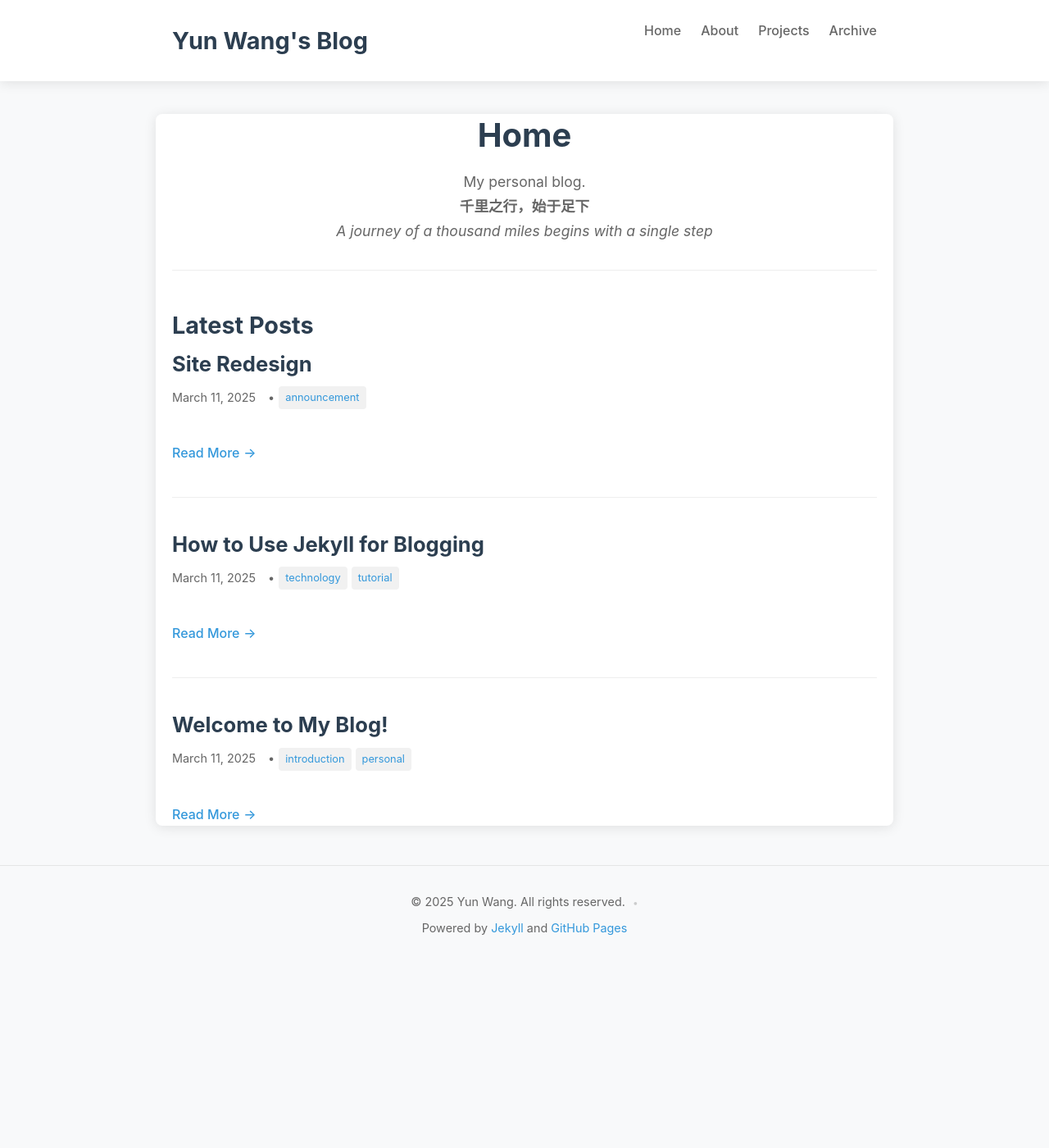
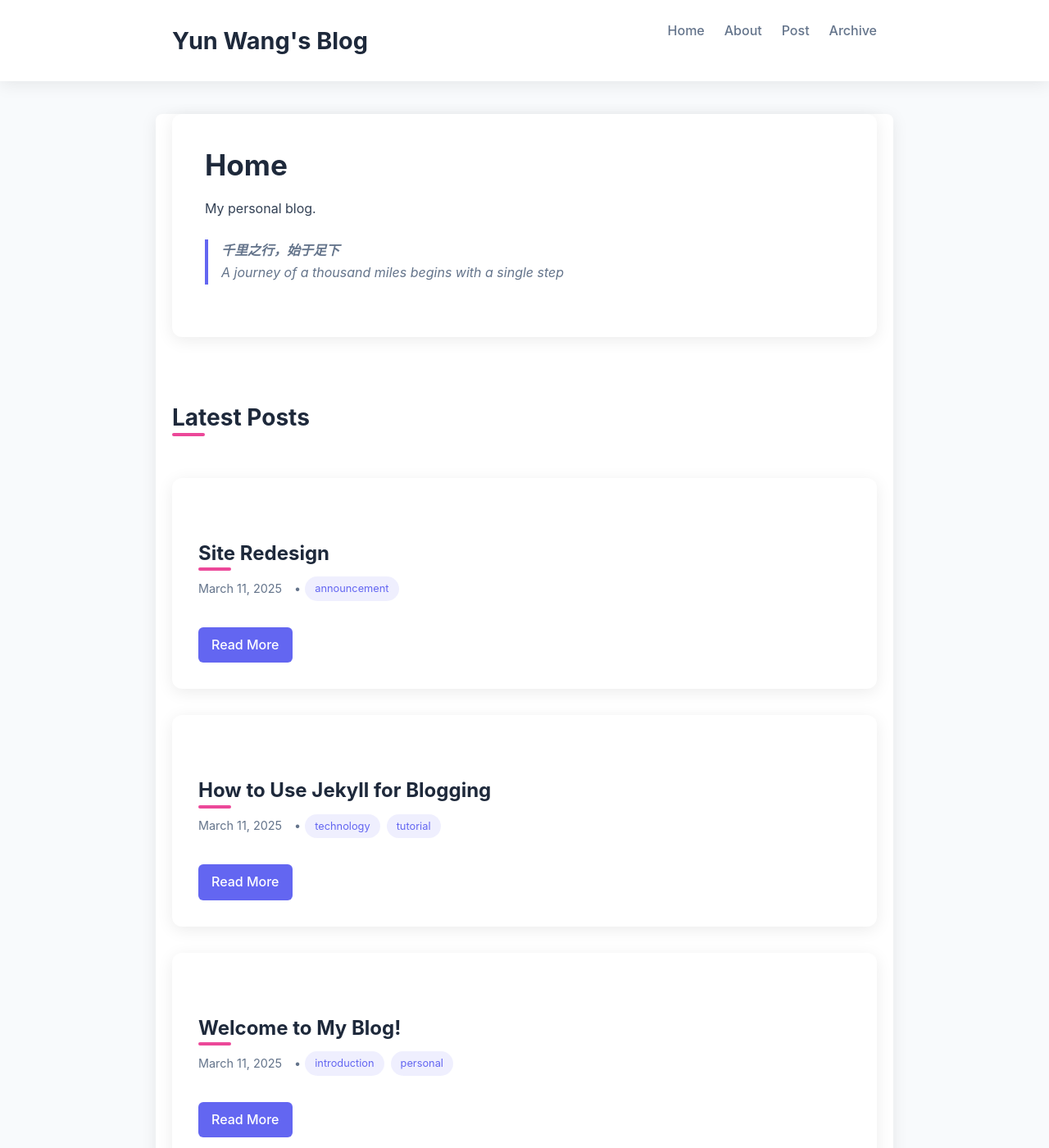
Before and after one commit to wangyunai/YunWang-Blog, a Jekyll site: the page built from index.md, in a window 1280 px wide and 1400 px high. Shown: the whole window at 82% size. Built offline with Jekyll 4.4.1, drawn with Linux system fonts in a browser that asks for light colours.

Commit message:
Modern design update: renamed Projects to Post, added colors, improved cards

```diff
--- a/_layouts/default.html
+++ b/_layouts/default.html
@@ -16,7 +16,7 @@
                 <ul>
                     <li><a href="{{ '/' | relative_url }}">Home</a></li>
                     <li><a href="{{ '/about/' | relative_url }}">About</a></li>
-                    <li><a href="{{ '/projects/' | relative_url }}">Projects</a></li>
+                    <li><a href="{{ '/projects/' | relative_url }}">Post</a></li>
                     <li><a href="{{ '/archive/' | relative_url }}">Archive</a></li>
                 </ul>
             </nav>
--- a/_layouts/home.html
+++ b/_layouts/home.html
@@ -28,13 +28,7 @@ layout: default
               {% endfor %}
           {% endif %}
         </p>
-        <div class="post-excerpt">
-          {% assign excerpt_content = post.excerpt | strip_html | strip | remove: post.title %}
-          {% if excerpt_content != "" %}
-            {{ excerpt_content | truncatewords: 30 }}
-          {% endif %}
-          <a href="{{ post.url | relative_url }}" class="read-more">Read More</a>
-        </div>
+        <a href="{{ post.url | relative_url }}" class="read-more">Read More</a>
       </li>
       {% endfor %}
     </ul>
--- a/assets/css/main.css
+++ b/assets/css/main.css
@@ -6,15 +6,18 @@
 }
 
 :root {
-    --primary-color: #3498db;
-    --secondary-color: #2c3e50;
-    --accent-color: #e74c3c;
-    --text-color: #333;
-    --light-text: #666;
-    --bg-color: #f8f9fa;
+    --primary-color: #6366f1; /* Indigo */
+    --secondary-color: #1e293b; /* Slate 800 */
+    --accent-color: #ec4899; /* Pink 500 */
+    --text-color: #334155; /* Slate 700 */
+    --light-text: #64748b; /* Slate 500 */
+    --bg-color: #f8fafc; /* Slate 50 */
     --container-bg: #fff;
-    --border-color: #eee;
-    --shadow: 0 2px 15px rgba(0, 0, 0, 0.1);
+    --border-color: #e2e8f0; /* Slate 200 */
+    --shadow: 0 4px 20px rgba(0, 0, 0, 0.08);
+    --card-radius: 12px;
+    --button-radius: 6px;
+    --transition: all 0.3s ease;
 }
 
 body {
@@ -139,22 +142,24 @@ a:hover {
 
 /* Home styles */
 .home-intro {
-    text-align: center;
-    margin-bottom: 3rem;
-    padding-bottom: 2rem;
-    border-bottom: 1px solid var(--border-color);
+    background-color: var(--container-bg);
+    border-radius: var(--card-radius);
+    padding: 2.5rem;
+    margin-bottom: 2.5rem;
+    box-shadow: var(--shadow);
 }
 
 .home-intro h1 {
+    color: var(--secondary-color);
     margin-bottom: 1rem;
-    font-size: 2.5rem;
 }
 
-.home-intro p {
-    font-size: 1.1rem;
+.home-intro blockquote {
+    border-left: 4px solid var(--primary-color);
+    padding-left: 1rem;
+    font-style: italic;
+    margin: 1.5rem 0;
     color: var(--light-text);
-    max-width: 700px;
-    margin: 0 auto;
 }
 
 /* Post styles */
@@ -170,11 +175,12 @@ a:hover {
 }
 
 .post-meta {
-    color: var(--light-text);
-    font-size: 0.9rem;
-    margin-top: 0.7rem;
     display: flex;
     align-items: center;
+    flex-wrap: wrap;
+    font-size: 0.9rem;
+    color: var(--light-text);
+    margin-bottom: 1rem;
 }
 
 .post-meta time {
@@ -267,36 +273,37 @@ a:hover {
 /* Home page styles */
 .home .post-list {
     list-style: none;
-    padding: 0;
+    margin: 2rem 0;
 }
 
 .home .post-list li {
-    margin-bottom: 2.5rem;
-    padding-bottom: 2.5rem;
-    border-bottom: 1px solid var(--border-color);
+    background-color: var(--container-bg);
+    border-radius: var(--card-radius);
+    box-shadow: var(--shadow);
+    margin-bottom: 2rem;
+    padding: 2rem;
+    transition: var(--transition);
 }
 
-.home .post-list li:last-child {
-    border-bottom: none;
-    margin-bottom: 0;
-    padding-bottom: 0;
+.home .post-list li:hover {
+    transform: translateY(-5px);
+    box-shadow: 0 10px 30px rgba(0, 0, 0, 0.12);
 }
 
-.home h2 {
-    margin-bottom: 0.7rem;
-    display: flex;
-    align-items: center;
+.home .post-list li h2 {
+    margin-bottom: 0.75rem;
 }
 
 .post-link {
     color: var(--secondary-color);
-    font-size: 1.6rem;
-    transition: color 0.3s;
+    text-decoration: none;
+    font-weight: 700;
+    font-size: 1.5rem;
+    transition: var(--transition);
 }
 
 .post-link:hover {
     color: var(--primary-color);
-    text-decoration: none;
 }
 
 .post-excerpt {
@@ -305,39 +312,41 @@ a:hover {
 
 .read-more {
     display: inline-block;
+    background-color: var(--primary-color);
+    color: white;
+    padding: 0.5rem 1rem;
+    border-radius: var(--button-radius);
+    text-decoration: none;
+    font-weight: 500;
     margin-top: 1rem;
-    font-weight: 500;
-    position: relative;
-    padding-right: 20px;
+    transition: var(--transition);
+}
+
+.read-more:hover {
+    background-color: var(--accent-color);
+    transform: translateY(-2px);
 }
 
 .read-more::after {
-    content: "→";
-    position: absolute;
-    right: 0;
-    top: 0;
-    transition: transform 0.3s;
-}
-
-.read-more:hover::after {
-    transform: translateX(5px);
+    content: none;
 }
 
 /* Category and tag styles */
 .category-badge, .tag-badge {
     display: inline-block;
-    background-color: #f1f1f1;
-    padding: 3px 8px;
-    border-radius: 4px;
+    background-color: rgba(99, 102, 241, 0.1); /* Indigo with opacity */
+    color: var(--primary-color);
     font-size: 0.8rem;
-    margin-right: 5px;
-    transition: all 0.3s;
+    padding: 0.25rem 0.75rem;
+    border-radius: 20px;
+    margin-right: 0.5rem;
+    text-decoration: none;
+    transition: var(--transition);
 }
 
 .category-badge:hover, .tag-badge:hover {
     background-color: var(--primary-color);
     color: white;
-    text-decoration: none;
 }
 
 /* Footer styles */
@@ -404,6 +413,26 @@ footer p {
     top: 0.7rem;
 }
 
+/* Latest Posts heading */
+.home h2 {
+    position: relative;
+    display: inline-block;
+    margin: 2.5rem 0 1.5rem;
+    font-size: 1.75rem;
+    color: var(--secondary-color);
+}
+
+.home h2:after {
+    content: '';
+    position: absolute;
+    left: 0;
+    bottom: -5px;
+    width: 40px;
+    height: 4px;
+    background-color: var(--accent-color);
+    border-radius: 2px;
+}
+
 /* Responsive styles */
 @media (max-width: 768px) {
     header .container {
```
